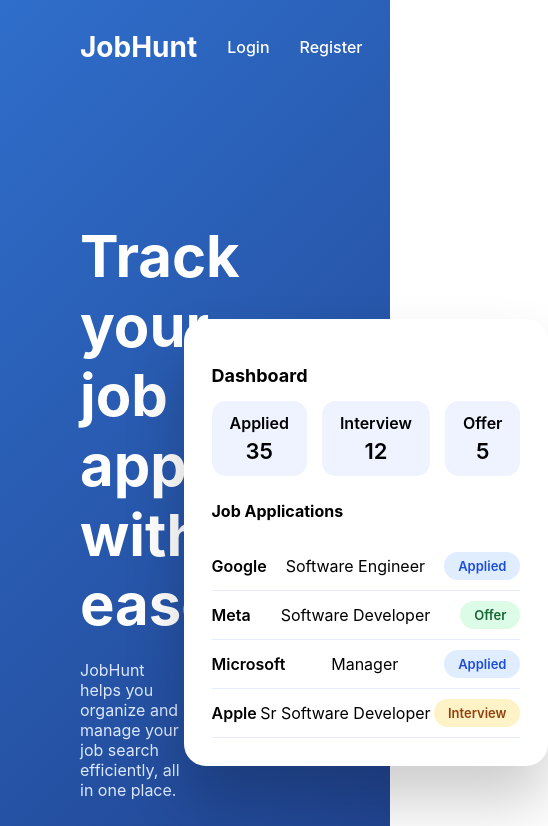
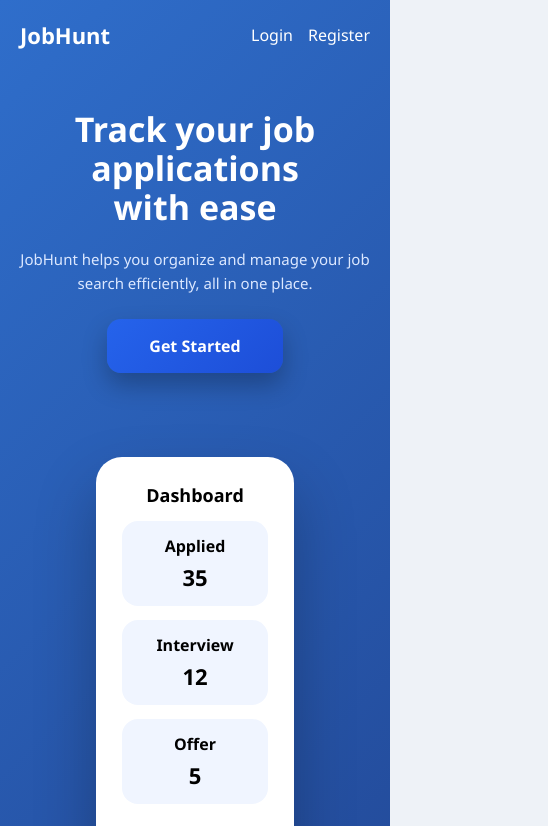
Before and after one commit to HalidMY/JobHunt-Smart-Job-Application-Tracker, a React (Create React App) app: page / in a window 390 px wide. Shown: the top 826 px of the page, 548 px wide, since content can reach past the window. Built offline with nearby package versions, Linux system fonts and the light colour scheme.

Commit message:
revised css file and hero component

```diff
--- a/src/App.js
+++ b/src/App.js
@@ -3,6 +3,7 @@ import './style/global.css';
 import Register from './pages/Register.jsx';
 import Login from './pages/Login.jsx';
 import HomePage from './pages/HomePage.jsx';
+import Dashboard from './pages/Dashboard.jsx';
 
 function App() {
   return (
@@ -12,6 +13,7 @@ function App() {
           <Route path="/" element={<HomePage />} />
           <Route path="/register" element={<Register />} />
           <Route path="/login" element={<Login />} />
+          <Route path="/dashboard" element={<Dashboard />} />
         </Routes>
       </Router>
     </div>
--- a/src/components/landing/Hero.jsx
+++ b/src/components/landing/Hero.jsx
@@ -5,6 +5,7 @@ import DashboardPreview from './DashboardPreview';
 export default function Hero() {
     return (
         <section className="hero-section">
+            <div className="hero-inner">
                 <div className="hero-content">
                     <h1>
                         Track your job
@@ -18,7 +19,10 @@ export default function Hero() {
                     </p>
                     <Link to="/register" className="hero-button">Get Started</Link>
                 </div>
+                <div className="preview-wrapper">
                     <DashboardPreview />
+                </div>
+            </div>
         </section>
     )
 }
--- a/src/style/global.css
+++ b/src/style/global.css
@@ -1,3 +1,23 @@
+/* =========================
+   RESET & BASE
+========================= */
+
+* {
+  margin: 0;
+  padding: 0;
+  box-sizing: border-box;
+  font-family: "Segoe UI", Arial, sans-serif;
+}
+
+body {
+  background: #eef2f7;
+}
+
+
+/* =========================
+   AUTH PAGES (LOGIN / REGISTER)
+========================= */
+
 .auth-container {
   min-height: 100vh;
   display: flex;
@@ -9,16 +29,16 @@
 .auth-card {
   background: white;
   padding: 40px;
-  border-radius: 14px;
+  border-radius: 22px;
   width: 380px;
   text-align: center;
-  box-shadow: 0 20px 40px rgba(0,0,0,0.2);
+  box-shadow: 0 25px 55px rgba(0,0,0,0.25);
 }
 
 .auth-title {
-  font-size: 22px;
+  font-size: 24px;
   font-weight: 700;
-  margin-bottom: 10px;
+  margin-bottom: 20px;
 }
 
 .auth-form {
@@ -29,8 +49,8 @@
 
 .auth-input {
   padding: 12px;
-  border-radius: 8px;
-  border: 1px solid #ddd;
+  border-radius: 10px;
+  border: 1px solid #d8e2ff;
   font-size: 14px;
 }
 
@@ -38,7 +58,7 @@
   background: #1f3f8a;
   color: white;
   padding: 12px;
-  border-radius: 8px;
+  border-radius: 10px;
   border: none;
   cursor: pointer;
   font-weight: 600;
@@ -57,7 +77,6 @@
 .auth-switch span a {
   color: #1f3f8a;
   font-weight: 600;
-  cursor: pointer;
   text-decoration: none;
 }
 
@@ -65,18 +84,26 @@
   text-decoration: underline;
 }
 
+
+/* =========================
+   LANDING BACKGROUND
+========================= */
+
 .landing-wrapper {
   min-height: 100vh;
   background: linear-gradient(135deg, #2f6ecb, #1f3f8a);
-  display: flex;
-  flex-direction: column;
 }
+
+
+/* =========================
+   NAVBAR
+========================= */
 
 .landing-navbar {
   display: flex;
   justify-content: space-between;
   align-items: center;
-  padding: 30px 80px;
+  padding: 28px 80px;
   color: white;
 }
 
@@ -96,73 +123,88 @@
   text-decoration: underline;
 }
 
+
+/* =========================
+   HERO SECTION
+========================= */
+
 .hero-section {
-  flex: 1;
   display: flex;
+  justify-content: center;
+  padding: 80px 60px;
+}
+
+.hero-inner {
+  width: 100%;
+  max-width: 1200px;
+  display: flex;
+  justify-content: space-between;
   align-items: center;
-  justify-content: space-between;
-  padding: 80px;
+  gap: 60px;
 }
 
 .hero-content {
-  max-width: 45%;
+  max-width: 520px;
 }
 
 .hero-content h1 {
-  font-size: 58px;
+  font-size: 56px;
   color: white;
-  line-height: 1.2;
+  line-height: 1.15;
   margin-bottom: 20px;
 }
 
 .hero-content p {
   color: #dce8ff;
   margin: 20px 0 40px;
-  max-width: 480px;
   font-size: 16px;
+  line-height: 1.6;
 }
 
 .hero-button {
-  background: linear-gradient(135deg, #1d4ed8, #2563eb);
+  background: linear-gradient(135deg, #2563eb, #1d4ed8);
   color: white;
   padding: 16px 42px;
-  border-radius: 12px;
+  border-radius: 14px;
   text-decoration: none;
   font-weight: 600;
-  font-size: 16px;
-  display: inline-block;
-  box-shadow: 0 10px 25px rgba(0,0,0,0.25);
+  box-shadow: 0 12px 25px rgba(0,0,0,0.25);
   transition: 0.3s ease;
 }
 
 .hero-button:hover {
   transform: translateY(-4px);
-  box-shadow: 0 14px 30px rgba(0,0,0,0.3);
 }
 
+
+/* =========================
+   DASHBOARD PREVIEW
+========================= */
+
 .dashboard-preview {
-  background: white;
-  padding: 28px;
-  border-radius: 22px;
-  width: 440px;
-  box-shadow: 0 35px 60px rgba(0,0,0,0.2);
+  background: #ffffff;
+  border-radius: 26px;
+  padding: 26px;
+  width: 460px;
+  box-shadow: 0 30px 60px rgba(0,0,0,0.25);
 }
 
 .dashboard-preview h3 {
-  margin-bottom: 15px;
   font-size: 18px;
+  margin-bottom: 14px;
 }
 
 .stats-row {
   display: flex;
-  gap: 15px;
-  margin-bottom: 25px;
+  justify-content: space-between;
+  gap: 14px;
+  margin-bottom: 20px;
 }
 
 .stat-box {
-  background: #eef3ff;
-  padding: 12px 18px;
-  border-radius: 14px;
+  background: #f0f5ff;
+  border-radius: 16px;
+  padding: 14px 16px;
   text-align: center;
   font-weight: 600;
   flex: 1;
@@ -175,11 +217,12 @@
 }
 
 .app-row {
-  display: flex;
-  justify-content: space-between;
+  display: grid;
+  grid-template-columns: 1.5fr 2fr auto;
   align-items: center;
-  padding: 10px 0;
-  border-bottom: 1px solid #e6ecff;
+  padding: 12px 0;
+  border-bottom: 1px solid #e6eeff;
+  font-size: 14px;
 }
 
 .app-row strong {
@@ -189,7 +232,7 @@
 .tag {
   padding: 6px 14px;
   border-radius: 999px;
-  font-size: 13px;
+  font-size: 12px;
   font-weight: 600;
 }
 
@@ -207,3 +250,58 @@
   background: #dcfce7;
   color: #166534;
 }
+
+
+/* =========================
+   MOBILE RESPONSIVE
+========================= */
+
+@media (max-width: 900px) {
+
+  .landing-navbar {
+    padding: 20px;
+  }
+
+  .hero-section {
+    padding: 40px 20px;
+  }
+
+  .hero-inner {
+    flex-direction: column;
+    text-align: center;
+  }
+
+  .hero-content h1 {
+    font-size: 34px;
+  }
+
+  .hero-content p {
+    font-size: 15px;
+  }
+
+  .dashboard-preview {
+    width: 100%;
+    margin-top: 40px;
+  }
+
+  .stats-row {
+    flex-direction: column;
+  }
+
+  .app-row {
+    grid-template-columns: 1fr;
+    gap: 8px;
+  }
+
+  .logo {
+    font-size: 22px;
+  }
+
+  .nav-actions a {
+    margin-left: 15px;
+  }
+
+  .auth-card {
+    width: 90%;
+  }
+}
```
Lines whose indentation alone changed are shown as unchanged.
